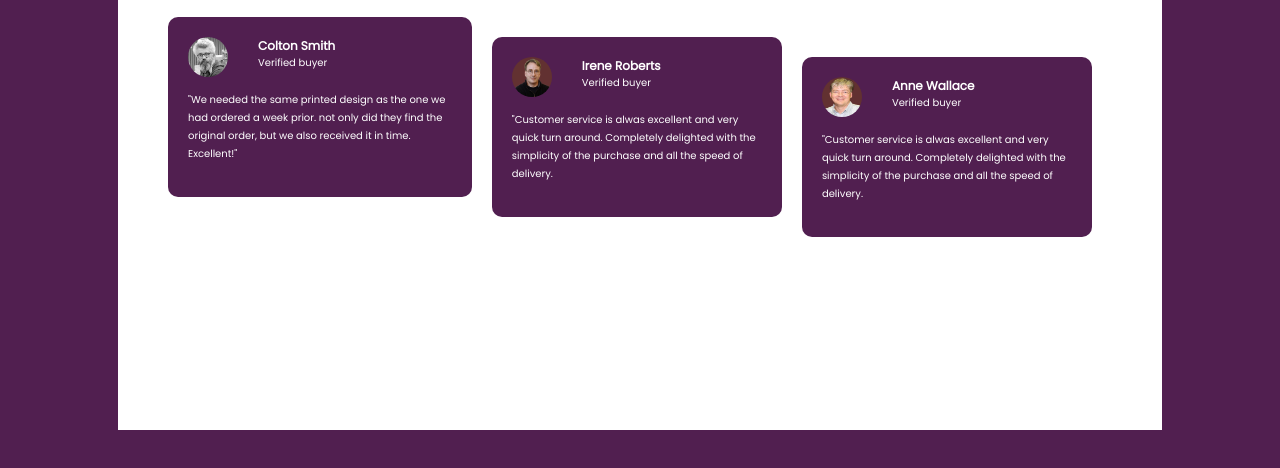
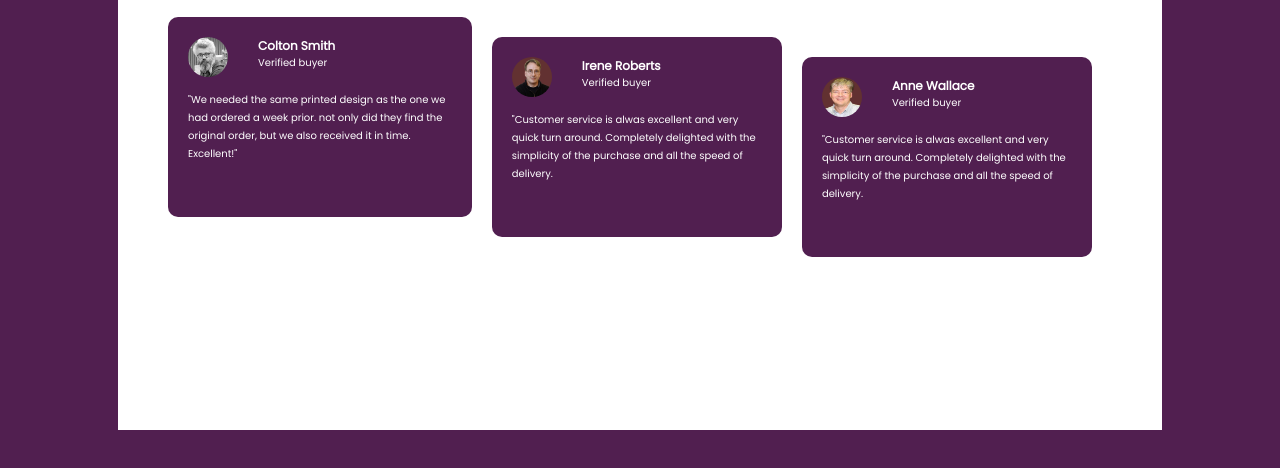
Before and after one commit to ibifaa/Review, a plain HTML site: page index.html in a window 1280 px wide. Shown: the part 270-738 px from the top of the page. Drawn offline with Linux system fonts and the light colour scheme.

Commit message:
second commit

```diff
--- a/styles.css
+++ b/styles.css
@@ -89,8 +89,8 @@ h1{
     color: white;
     padding: 20px;
     justify-content: space-between;
-    height: 180px;
-    padding-bottom: 20px;
+    height: 200px;
+    padding-bottom: 40px;
 
 
 }
@@ -240,4 +240,8 @@ img{
         height: 50px;
     }
 
+    .sectionTwo{
+        height: fit-content;
+    }
+
 }
```
